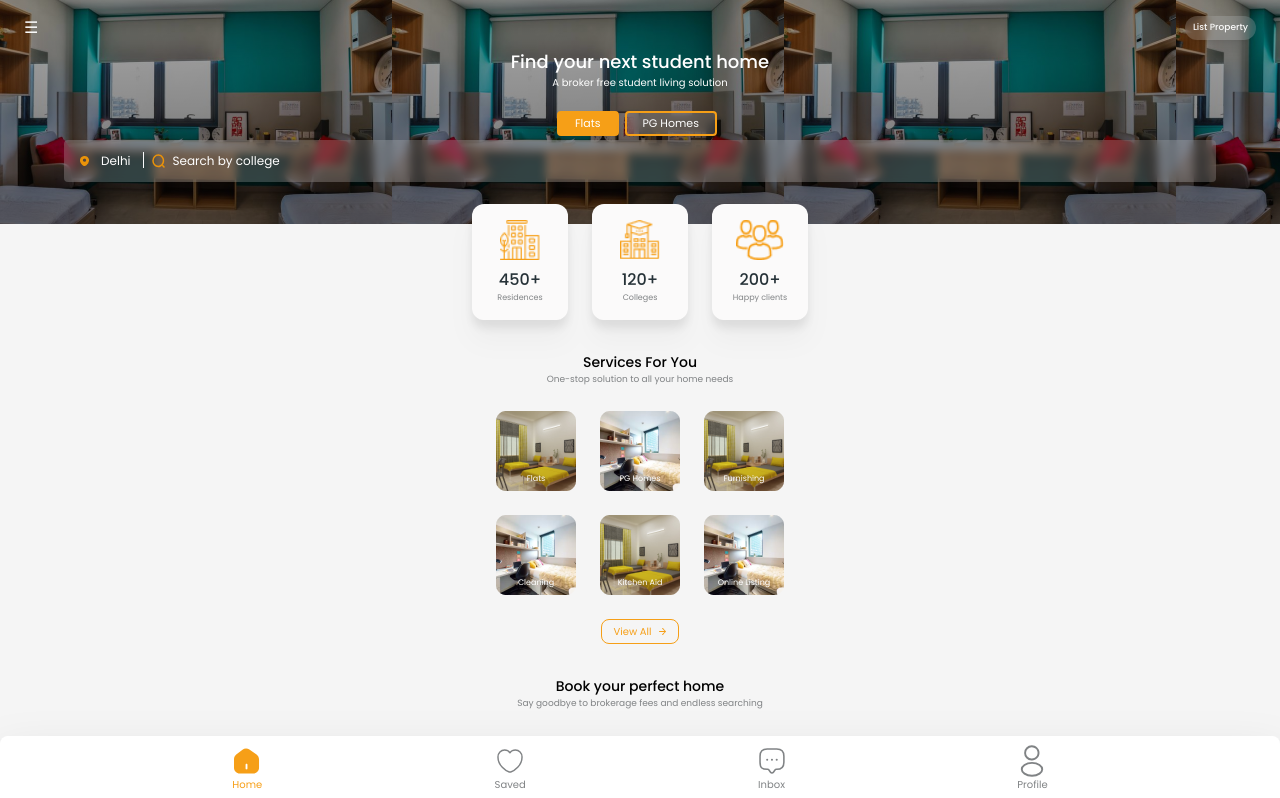
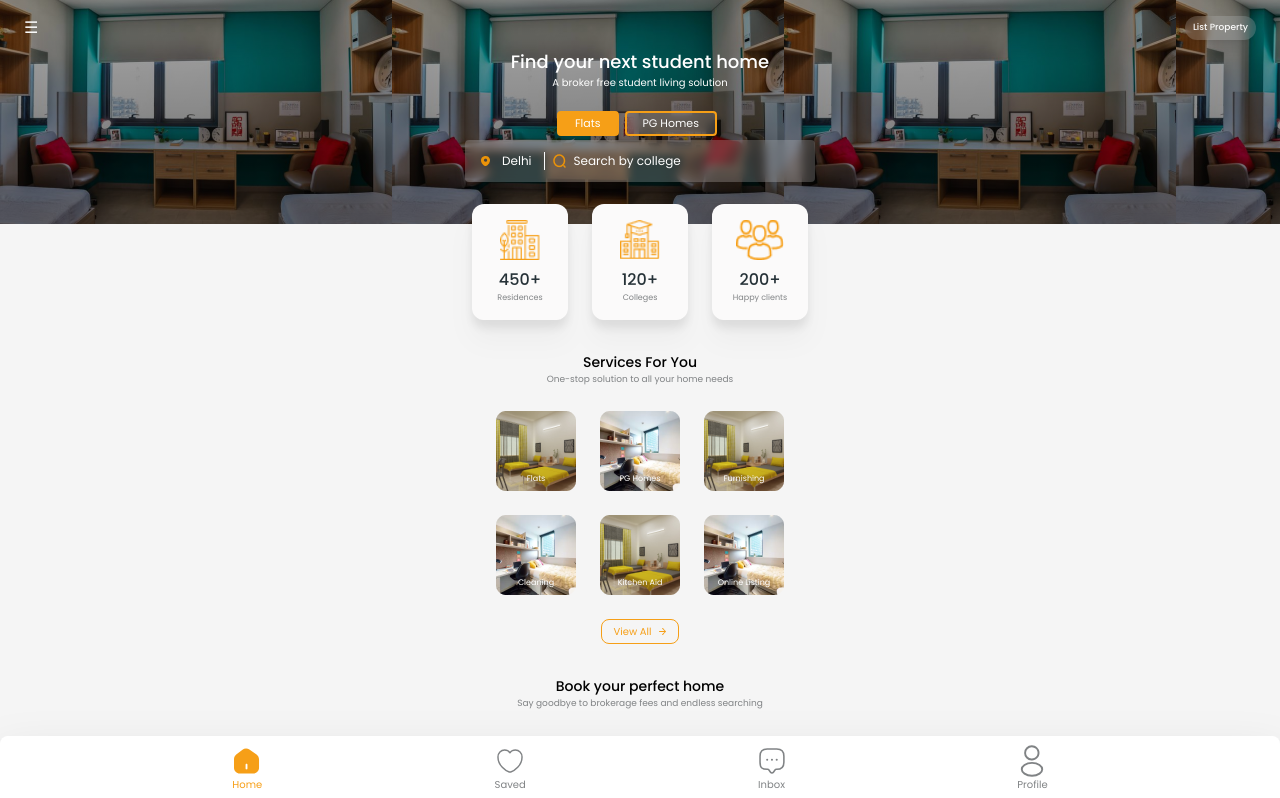
Before and after one commit to kashishjiandani/Monkhood-practice, a React (Create React App) app: page / in a window 1280 px wide. Shown: the top 798 px of the page. Built offline with nearby package versions, Linux system fonts and the light colour scheme; no server answers.

Commit message:
svg changed to png

```diff
--- a/src/pages/HomePage.js
+++ b/src/pages/HomePage.js
@@ -6,10 +6,11 @@ import ServicesCards from "../components/ServicesCards";
 import CollectCards from "../components/CollectCards";
 import Properties from "../components/Properties";
 
-import locationPin from "../img/locationPin.png";
+
 import playstore from "../img/playstore.svg";
+import pin from "../img/pin.png";
+import search from "../img/search.png";
 import appstore from "../img/appstore.svg";
-import search from "../img/search.svg";
 import profile from "../img/profile.svg";
 import message from "../img/message.svg";
 import heart from "../img/heart.svg";
@@ -148,15 +149,15 @@ useEffect(() => {
               PG Homes
             </button>
           </div>
-          <div className="search-bar flex flex-row px-2 py-3 w-[90%] mt-1 rounded backdrop-blur-sm bg-gray-50 shadow-lg bg-opacity-20">
+          <div className="search-bar flex flex-row px-2 py-3 w-[350px] mt-1 rounded backdrop-blur-sm bg-gray-50 shadow-lg bg-opacity-20">
             <span>
-              <img src={locationPin} className="pt-1 pl-2 " alt="locationPic" />
+              <img src={pin} className="pt-1 pl-2 " alt="locationPic" />
             </span>
-            <span className="text-m px-3 font-normal">Delhi</span>
+            <span className="text-m px-3 font-normal  border-gray-50 border-r">Delhi</span>
             <span>
               <img
                 src={search}
-                className="pt-0.5 px-2  border-gray-50 border-l"
+                className="pt-0.5 px-2 "
                 alt="search"
               />
             </span>
```
Also changed, not shown: src/img/pin.png (renamed from src/img/locationPin.png), src/img/search.svg (deleted).
